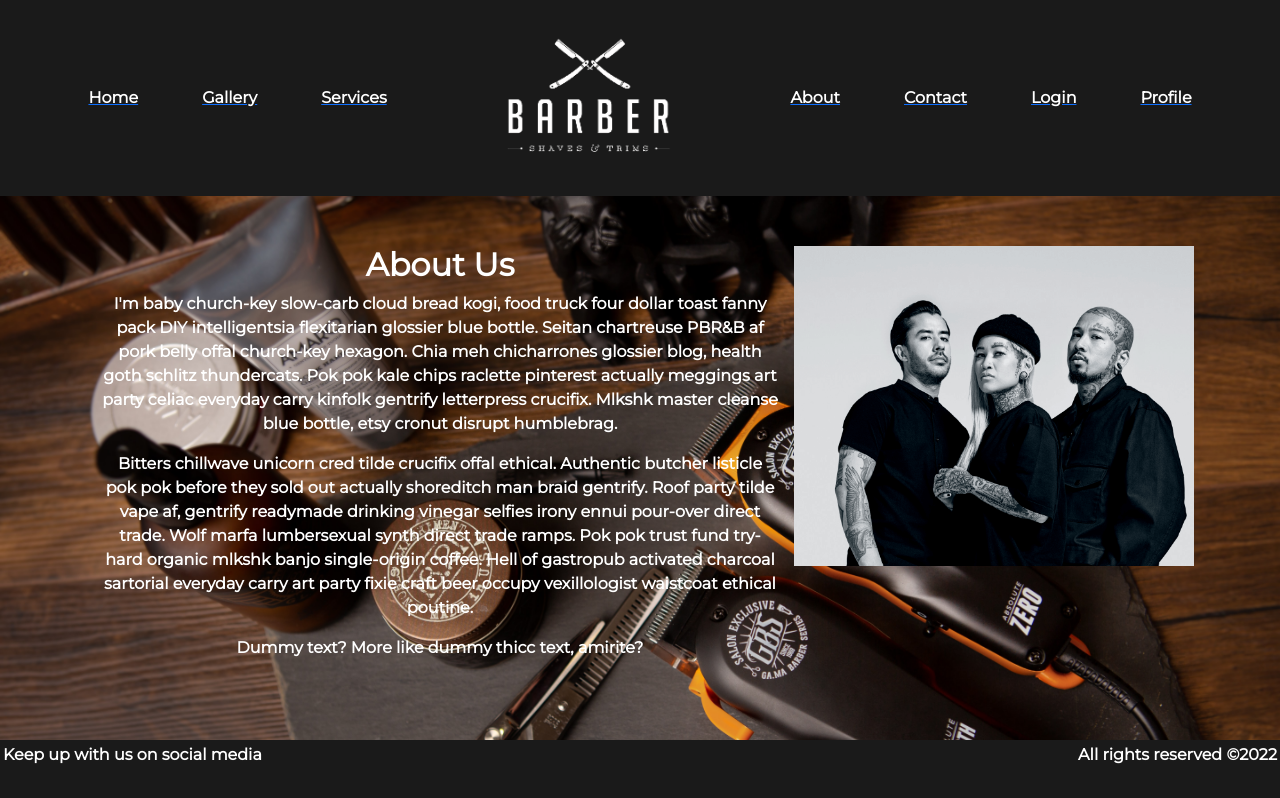
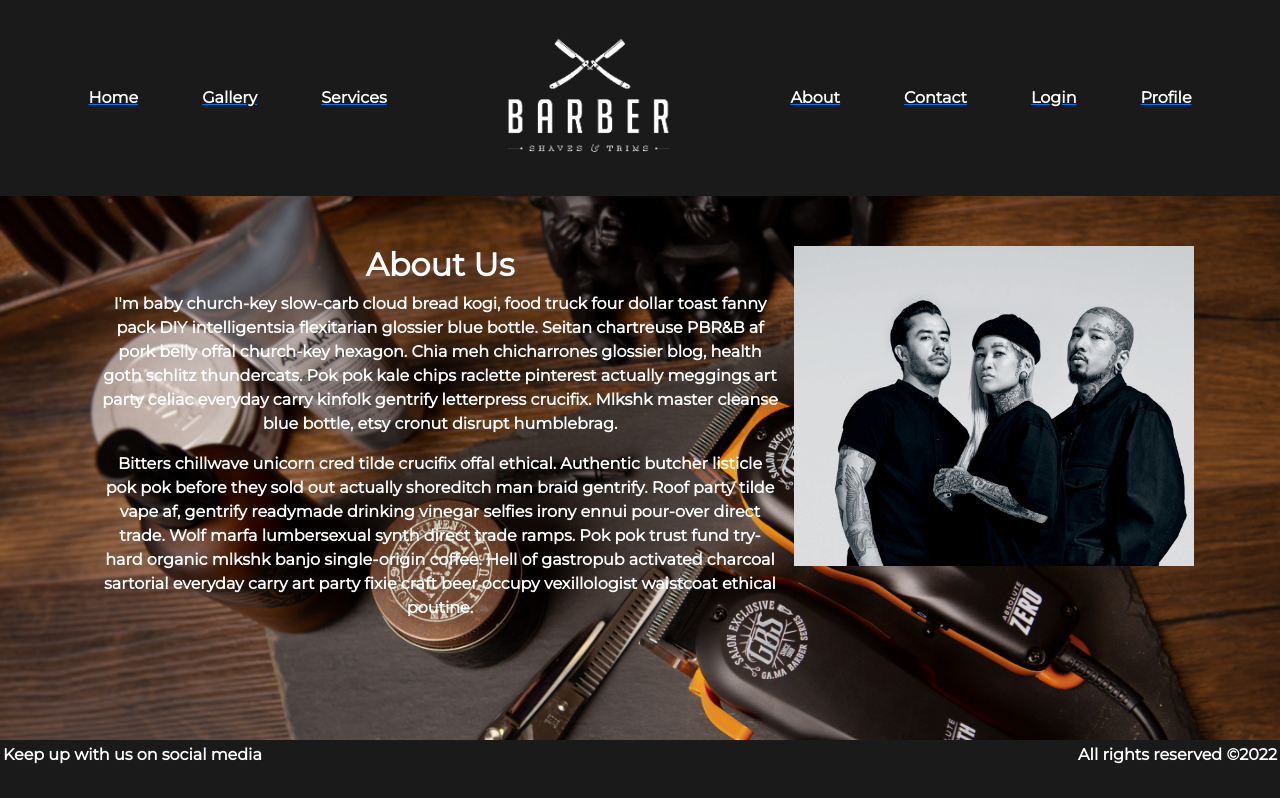
Before and after one commit to paul88vera/barber-shop, a React (Create React App) app in the folder client/: page /about in a window 1280 px wide. Shown: the top 798 px of the page. Built offline with nearby package versions, Linux system fonts and the light colour scheme.

Commit message:
edit about text

```diff
--- a/client/src/Pages/About.js
+++ b/client/src/Pages/About.js
@@ -28,7 +28,6 @@ const About = () => {
               party fixie craft beer occupy vexillologist waistcoat ethical
               poutine.
             </p>
-            <p>Dummy text? More like dummy thicc text, amirite?</p>
           </div>
         </div>
         <div className="about-img-div ">
@@ -41,6 +40,6 @@ const About = () => {
       </div>
     </section>
   );
-}
+};
 
 export default About;
```
